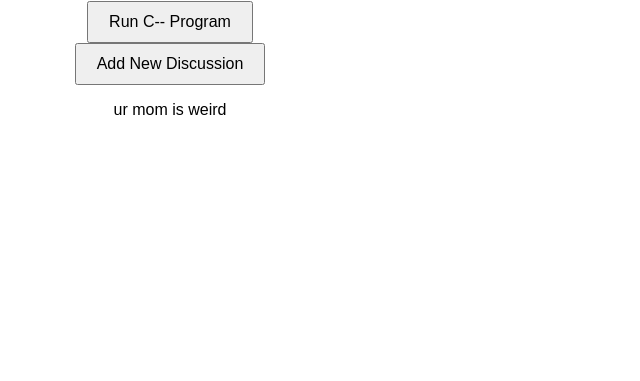
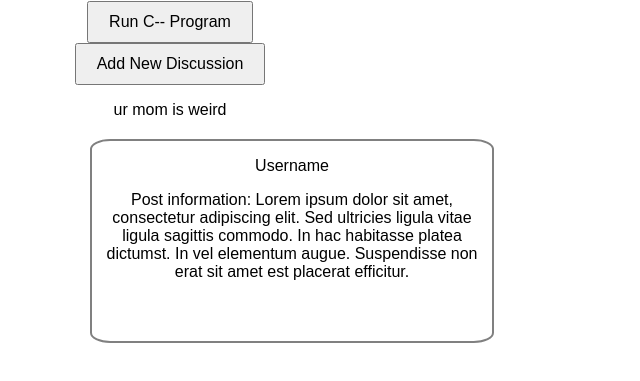
Before and after one commit to MatthewObirek/SMIdea, a plain HTML site: page Frontend/index.html in a window 1280 px wide. Shown: the part 107-488 px from the top of the page, without its empty margins (0-640 px from the left). Drawn offline with Linux system fonts and the light colour scheme.

Commit message:
added post-container basics

```diff
--- a/Frontend/index.html
+++ b/Frontend/index.html
@@ -14,7 +14,14 @@
         <div id="output"></div>
         <button id="addNewDiscussion">Add New Discussion</button>
         <p>ur mom is weird</p>
+
+
+        <div class="post-container" id="initPost">
+            <p>Username</p>
+            <p>Post information: Lorem ipsum dolor sit amet, consectetur adipiscing elit. Sed ultricies ligula vitae ligula sagittis commodo. In hac habitasse platea dictumst. In vel elementum augue. Suspendisse non erat sit amet est placerat efficitur. </p>
+        </div>
     </div>
+
 
 </body>
 </html>
--- a/Frontend/style.css
+++ b/Frontend/style.css
@@ -15,6 +15,18 @@ button {
     position: relative;
     margin: 20px;
 }
+
+.post-container{
+    width: 400px;
+    height: 200px;
+    position: relative;
+    margin: 20px;
+    border-radius: 5%;
+    border-color: grey;
+    border: 2px solid grey;
+}
+
+
 .box{
     width: 100%;
     height: 100%;
```
